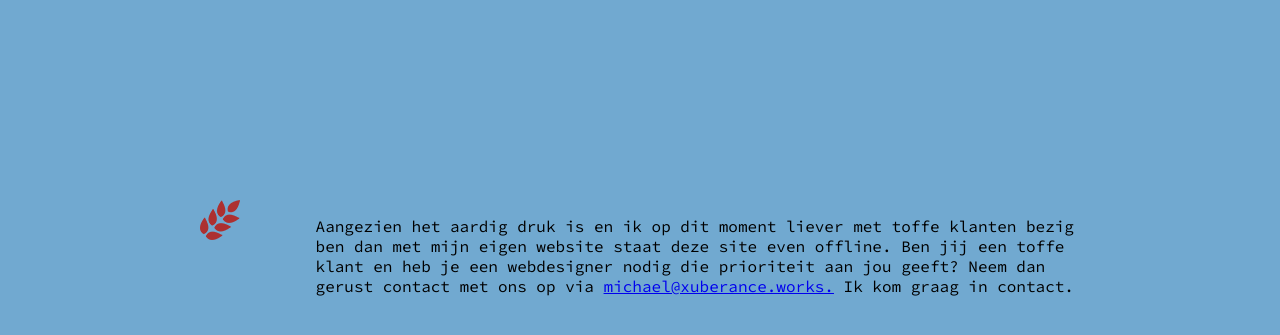
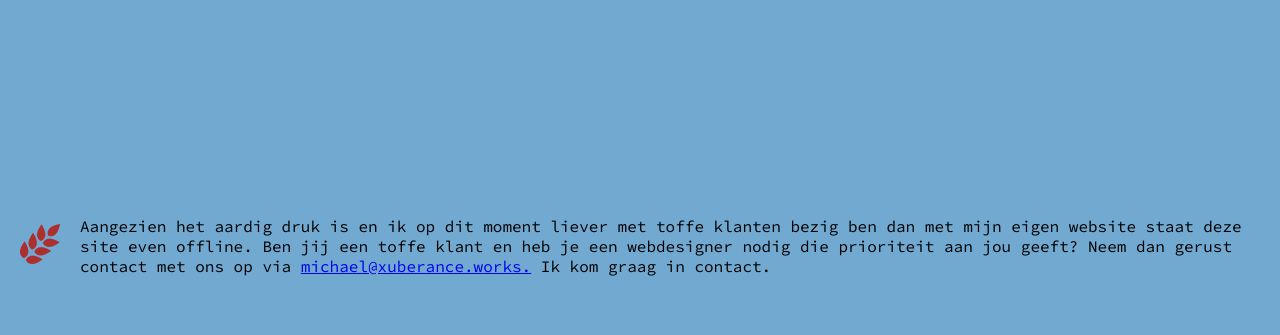
Before and after one commit to Cyclia/xuberancehome, a PHP site: page / in a window 1280 px wide. Shown: the top 335 px of the page. Run offline with PHP 8.4, Linux system fonts and the light colour scheme.

Commit message:
Fixed CSS Grid issue

```diff
--- a/index.html
+++ b/index.html
@@ -10,7 +10,7 @@
 </head>
 <body>  <div class="container">
         <div class="item"><img src="img/XuberanceLogo40x40.png" alt="Xuberance Logo"></div>
-        <div class="item"> <p>Aangezien het aardig druk is en ik op dit moment liever met toffe klanten bezig ben dan met mijn eigen website staat deze site even offline. Ben jij een toffe klant en heb je een webdesigner nodig die prioriteit aan jou geeft? Neem dan gerust contact met ons op via <a href="mailto:michael@xuberance.works">michael@xuberance.works.</a> Ik kom graag in contact.</p>
+        <div class="item"><p>Aangezien het aardig druk is en ik op dit moment liever met toffe klanten bezig ben dan met mijn eigen website staat deze site even offline. Ben jij een toffe klant en heb je een webdesigner nodig die prioriteit aan jou geeft? Neem dan gerust contact met ons op via <a href="mailto:michael@xuberance.works">michael@xuberance.works.</a> Ik kom graag in contact.</p>
         </div>
       </div>
    </body>
--- a/style.css
+++ b/style.css
@@ -1,13 +1,15 @@
 body   {
     background-color: #71A9D0;
     font-family: 'Source Code Pro', monospace;
-    margin-top: 200px;
-    margin-left: 200px;
-    margin-right: 200px;
+    margin-top: 25vh;
+    margin-left: 20px;
+    margin-right: 20px;
     }
 
 .container {
     display: grid;
     grid-gap: 20px;
-    grid-template-columns: 1fr 8fr;
+    grid-template-columns: 40px 1fr;
+    justify-content: center;
+    align-items: center;
     }
```
